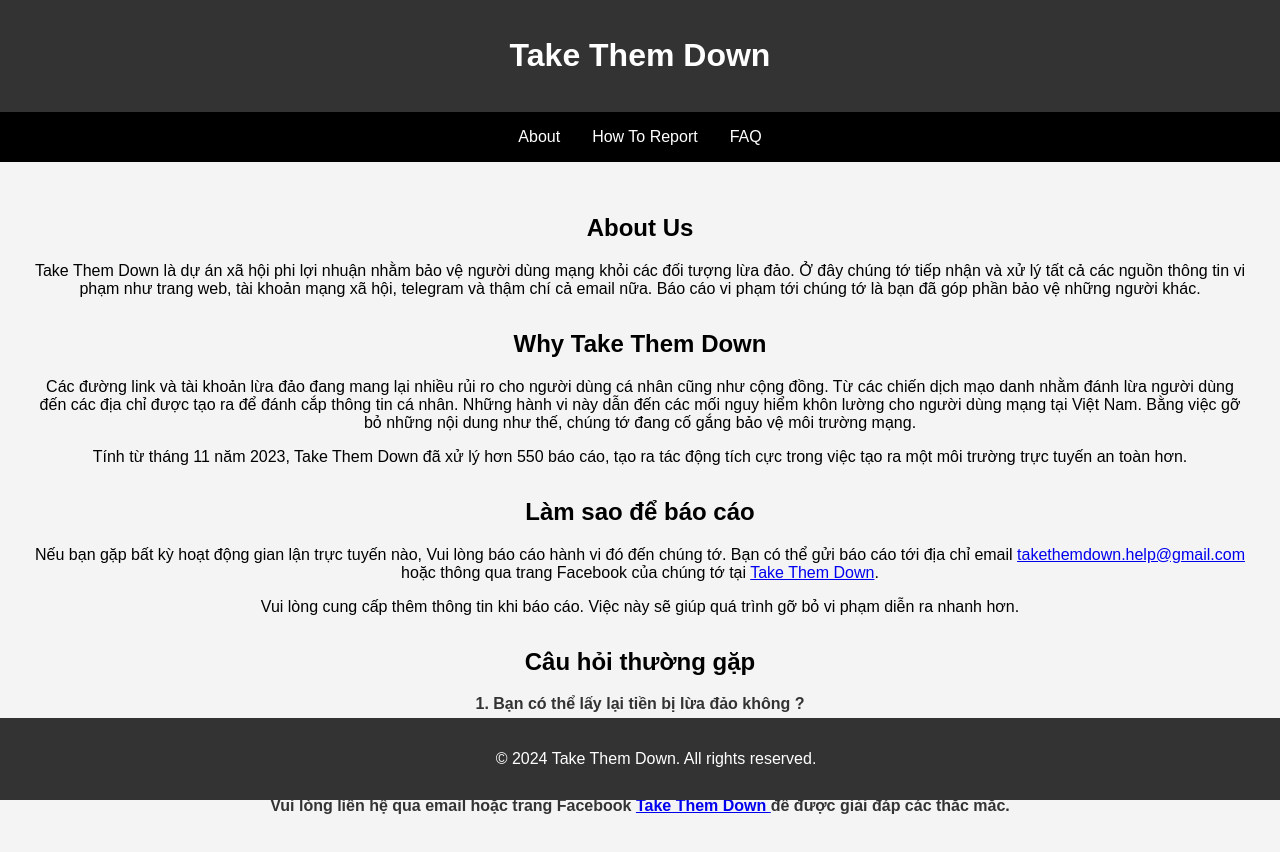
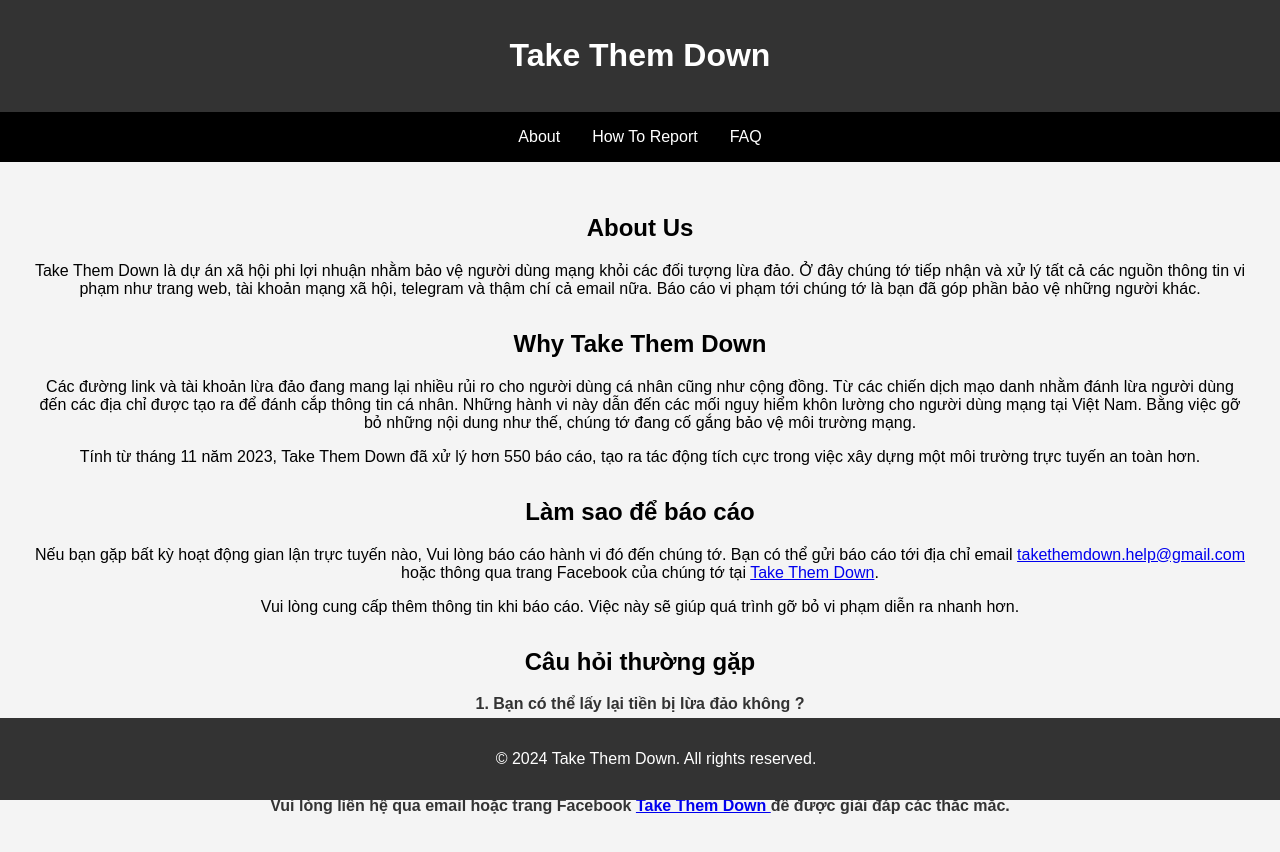
Before and after one commit to willbui69/takethemdown, a plain HTML site: page index.html in a window 1280 px wide. Drawn offline with Linux system fonts and the light colour scheme.

Commit message:
update readme and index files

```diff
--- a/index.html
+++ b/index.html
@@ -32,7 +32,7 @@
         <section id="#">
             <h2>Why Take Them Down</h2>
             <p>Các đường link và tài khoản lừa đảo đang mang lại nhiều rủi ro cho người dùng cá nhân cũng như cộng đồng. Từ các chiến dịch mạo danh nhằm đánh lừa người dùng đến các địa chỉ được tạo ra để đánh cắp thông tin cá nhân. Những hành vi này dẫn đến các mối nguy hiểm khôn lường cho người dùng mạng tại Việt Nam. Bằng việc gỡ bỏ những nội dung như thế, chúng tớ đang cố gắng bảo vệ môi trường mạng.</p>
-            <p>Tính từ tháng 11 năm 2023, Take Them Down đã xử lý hơn 550 báo cáo, tạo ra tác động tích cực trong việc tạo ra một môi trường trực tuyến an toàn hơn.</p>
+            <p>Tính từ tháng 11 năm 2023, Take Them Down đã xử lý hơn 550 báo cáo, tạo ra tác động tích cực trong việc xây dựng một môi trường trực tuyến an toàn hơn.</p>
         </section>
 
         <section id="report">
```
Also changed, not shown: 1 other file.
